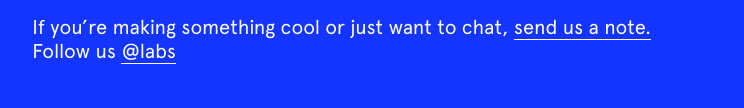
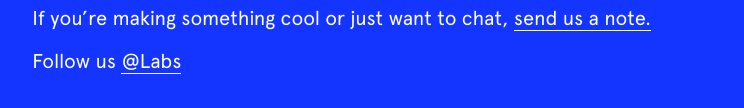
Before and after one commit to freylabs/Labs, a plain HTML site: page index.html in a window 1280 px wide. Shown: the part 502-610 px from the top of the page, without its empty margins (22-766 px from the left). Drawn offline with Linux system fonts and the light colour scheme.

Commit message:
Update index.html

```diff
--- a/index.html
+++ b/index.html
@@ -33,7 +33,8 @@
         <p>We also incubate a few <a href='/ventures'>ventures of our own.</a></p>
         <br />
         <p>If you&rsquo;re making something cool or just want to chat, <a href='mailto:hi@freylabs.net'>send us a note.</a></p>
-        <p>Follow us <a href='http://twitter.com/labs' target='_blank'>@labs</a></p>
+        <br />
+        <p>Follow us <a href='http://twitter.com/labs' target='_blank'>@Labs</a></p>
       </div>
     </div>
   </body>
```
